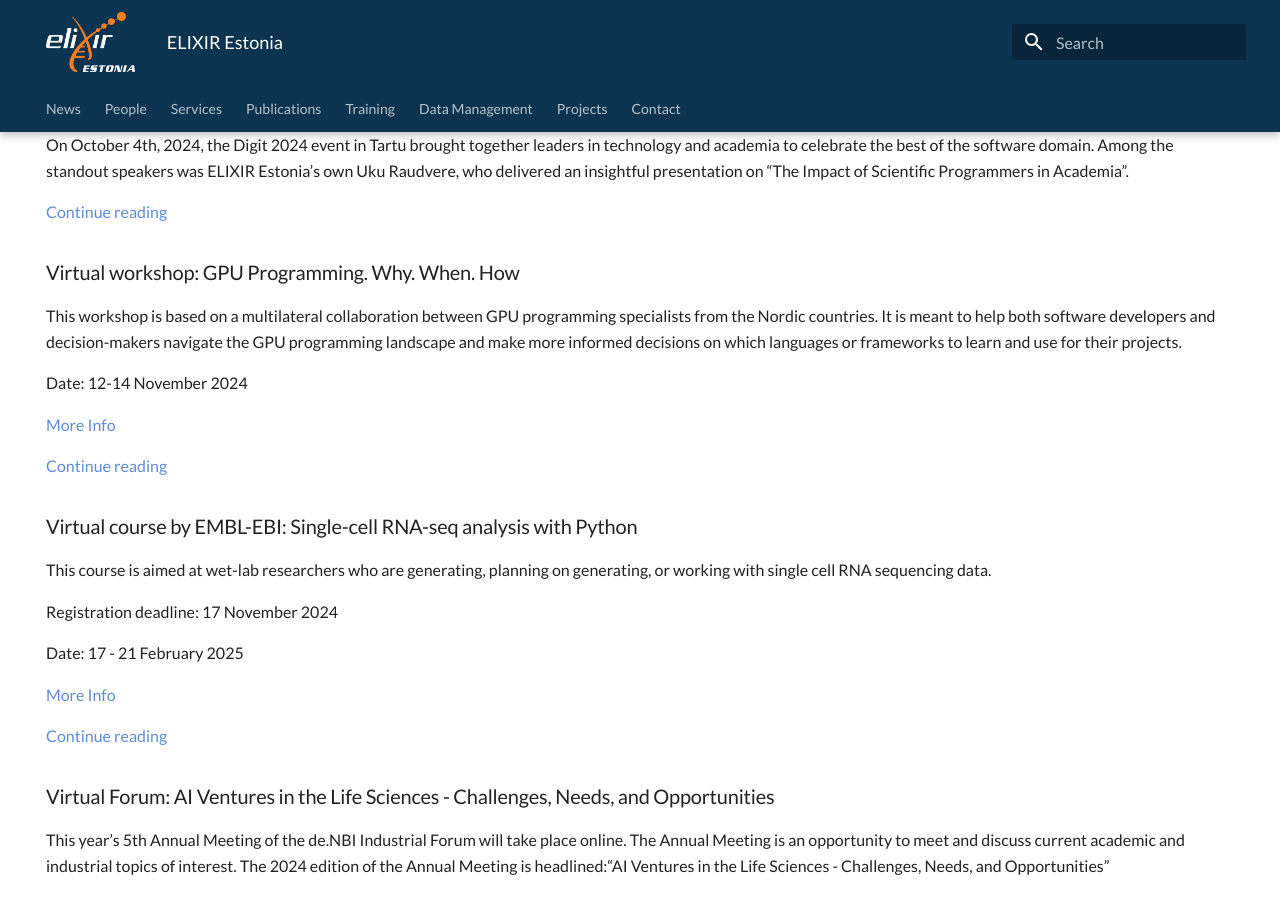
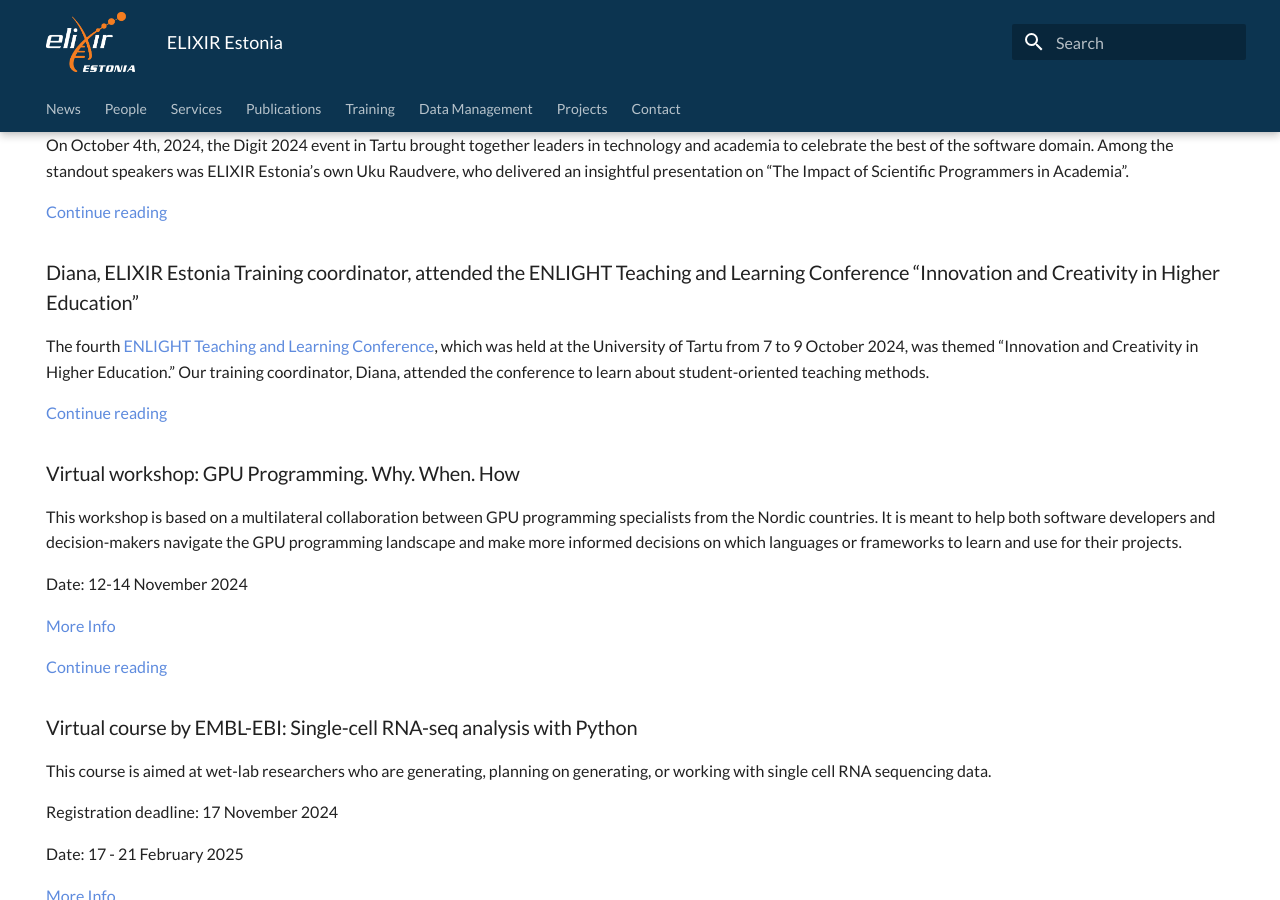
Before and after one commit to ELIXIREstonia/elixirestonia.github.io, an MkDocs documentation site: the page built from content/index.md, in a window 1280 px wide and 900 px high, scrolled down 1077 px. Built offline with MkDocs 1.6.1 and Material for MkDocs 9.7.7, drawn with Linux system fonts in a browser that asks for light colours.

Commit message:
added index news

```diff
--- a/content/index.md
+++ b/content/index.md
@@ -62,6 +62,13 @@
 On October 4th, 2024, the Digit 2024 event in Tartu brought together leaders in technology and academia to celebrate the best of the software domain. Among the standout speakers was ELIXIR Estonia’s own Uku Raudvere, who delivered an insightful presentation on "The Impact of Scientific Programmers in Academia".
 
 [Continue reading](news/posts/2024/Digit2024.md)
+
+### Diana, ELIXIR Estonia Training coordinator, attended the ENLIGHT Teaching and Learning Conference “Innovation and Creativity in Higher Education”
+
+The fourth [ENLIGHT Teaching and Learning Conference](https://enlight-eu.org/index.php/for-educators/teaching-and-learning-conference), which was held at the University of Tartu from 7 to 9 October 2024, was themed “Innovation and Creativity in Higher Education.” Our training coordinator, Diana, attended the conference to learn about student-oriented teaching methods.
+
+[Continue reading](news/posts/2024/ENLIGHT.md)
+
 
 ### Virtual workshop: GPU Programming. Why. When. How
 
```
